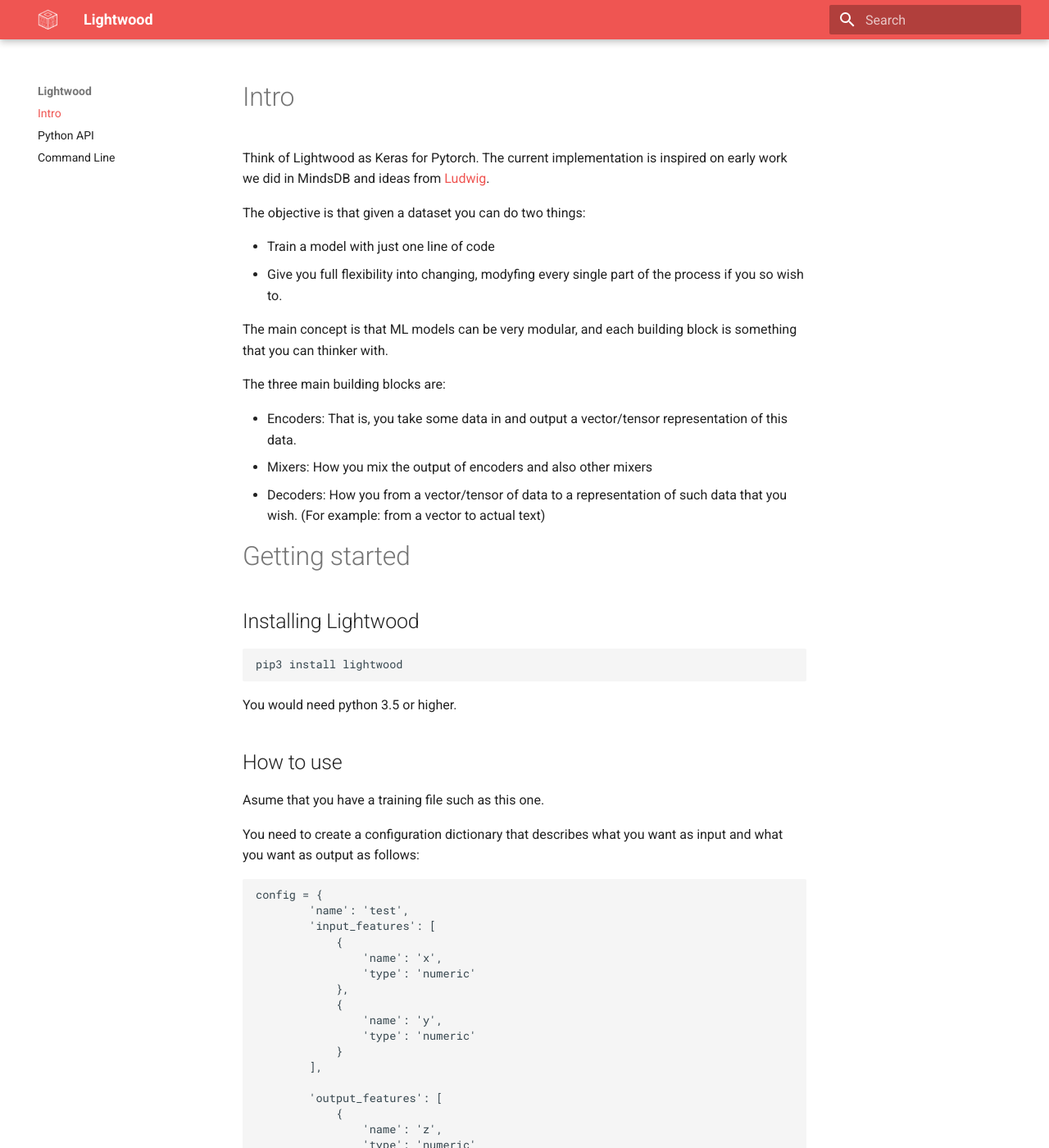
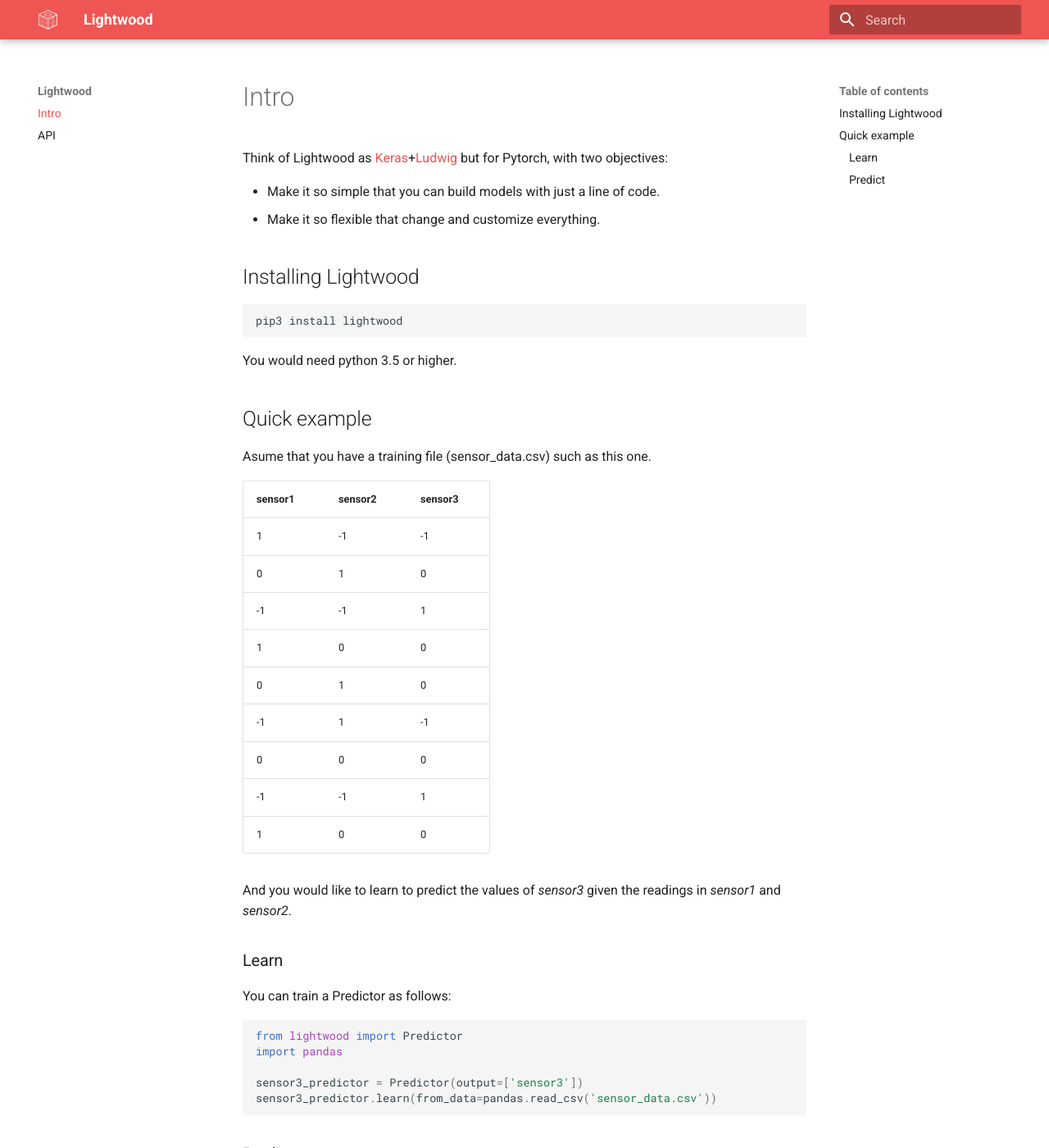
Before and after one commit to mindsdb/lightwood, an MkDocs documentation site: the page built from docs/docs/index.md, in a window 1280 px wide and 1400 px high. Shown: the whole window at 82% size. Built offline with MkDocs 1.6.1 and Material for MkDocs 9.7.7, drawn with Linux system fonts in a browser that asks for light colours; some of the changed text lies outside the part shown.

Commit message:
updates to docs

````diff
--- a/docs/docs/API.md
+++ b/docs/docs/API.md
@@ -1 +1,109 @@
-#Python API
+#API
+
+## Predictor
+Lightwood has one main class; the **Predictor**, which is what you train from your data, and what you get predictions from.
+
+
+```python
+from lightwood import Predictor
+
+```
+
+### Building Blocks
+
+The main concept is that ML models can be very modular, and each building block is something that you can thinker with. There are 3 main building blocks (*features, encoders, mixers*).
+
+![building_blocks](https://1fykyq3mdn5r21tpna3wkdyi-wpengine.netdna-ssl.com/wp-content/uploads/2019/02/image3-1068x927.png)
+
+
+* **Features**:
+    * **input_features**: These are the columns in your dataset that you want to take as input for your predictor.
+    * **output_features**: These are the columns in your dataset that you want to learn how to predict.
+* **Encoders**: These are tools to turn the data in your input or output features into vector/tensor representations and vice-versa.
+* **Mixers**: How you mix the output of encoded features and also other mixers
+
+
+## Constructor
+
+```python
+
+my_predictor = Predictor( output=[] | config={...} | load_from_path=<file_path>)
+
+```
+It can take on of the following three arguments:
+
+* **load_from_path**: If you have a saved predictor that you want to load, just give the path to the file
+* **output**: A list with the column names you want to predict. (*Note: If you pass this argument, lightwood will simply try to guess the best config possible*)
+* **config**: A dictionary, containing the configuration on how to glue all the building blocks.
+
+### Predictror's **config**
+
+The config argument allows you to pass a dictionary that defines and gives you absolute control over how to build your predictive model.
+A config example goes as follows:
+```python
+from lightwood import COLUMN_DATA_TYPES, BUILTIN_MIXERS
+
+config = {
+
+        'input_features': [
+            {
+                'name': 'sensor1',
+                'type': COLUMN_DATA_TYPES.NUMERIC
+            },
+            {
+                'name': 'sensor2',
+                'type': COLUMN_DATA_TYPES.NUMERIC
+            }
+        ],
+
+        'output_features': [
+            {
+                'name': 'action_to_take',
+                'type': COLUMN_DATA_TYPES.CATEGORICAL
+            }
+        ],
+
+        'default_mixer': {
+            'class': BUILTIN_MIXERS.NnMixer
+        }
+
+    }
+```
+
+
+
+
+
+
+#### Features
+
+Both **input_features** and **output_features** configs are simple dicts that have the following schema
+
+```python
+{
+    'name': str,
+    Optional('type'): any of COLUMN_DATA_TYPES,
+    Optional('encoder_class'): object,
+    Optional('encoder_attrs'): dict
+}
+```
+
+* **name**: is the name of the column as it is in the input data frame
+* **type**: is the type od data contained. Where out of the box, supported COLUMN_DATA_TYPES are:
+
+```python
+    NUMERIC = 'numeric'
+    CATEGORICAL = 'categorical'
+    DATETIME = 'datetime'
+    IMAGE = 'image'
+    TEXT = 'text'
+    TIME_SERIES = 'time_series'
+```
+
+If you specify the type, it will use the default encoder for that type or else you can specify the encoder you want to use.
+
+* **encoder_class**: This is if you want to replace the default encoder with a different one, so you put the encoder class there
+* **encoder_attrs**: These are the attributes that you want to setup on the encoder once the class its initialized
+
+
+#### Mixers
--- a/docs/docs/index.md
+++ b/docs/docs/index.md
@@ -1,105 +1,60 @@
 # Intro
 
-Think of Lightwood as Keras for Pytorch. The current implementation is inspired on early work we did in MindsDB and ideas from [Ludwig](https://github.com/uber/ludwig).
+Think of Lightwood as [Keras](https://keras.io/)+[Ludwig](https://github.com/uber/ludwig) but for Pytorch, with two objectives:
 
-The objective is that given a dataset you can do two things:
-
-- Train a model with just one line of code
-- Give you full flexibility into changing, modyfing every single part of the process if you so wish to.
-
-The main concept is that ML models can be very modular, and each building block is something that you can thinker with.
-
-The three main building blocks are:
-
-- Encoders: That is, you take some data in and output a vector/tensor representation of this data.
-- Mixers: How you mix the output of encoders and also other mixers
-- Decoders: How you from a vector/tensor of data to a representation of such data that you wish. (For example: from a vector to actual text)
+- Make it so simple that you can build models with just a line of code.
+- Make it so flexible that change and customize everything.
 
 
-# Getting started
 
 ## Installing Lightwood
 
-```python
+```bash
 pip3 install lightwood
 ```
 
 You would need python 3.5 or higher.
 
 
-## How to use
+## Quick example
 
-Asume that you have a training file such as this one.
+Asume that you have a training file (sensor_data.csv) such as this one.
 
-You need to create a configuration dictionary that describes what you want as input and what you want as output as follows:
+| sensor1  | sensor2 | sensor3 |
+|----|----|----|
+|  1 | -1 | -1 |
+| 0  | 1  | 0  |
+| -1 | -1 | 1  |
+| 1  | 0  | 0  |
+| 0  | 1  | 0  |
+| -1 | 1  | -1 |
+| 0  | 0  | 0  |
+| -1 | -1 | 1  |
+| 1  | 0  | 0  |
 
-```python
-config = {
-        'name': 'test',
-        'input_features': [
-            {
-                'name': 'x',
-                'type': 'numeric'
-            },
-            {
-                'name': 'y',
-                'type': 'numeric'
-            }
-        ],
+And you would like to learn to predict the values of *sensor3* given the readings in *sensor1* and *sensor2*.
 
-        'output_features': [
-            {
-                'name': 'z',
-                'type': 'numeric'
-            }
-        ]
+### Learn
 
-    }
-```
-
-Then you can ask Ludwig to learn how to predict the output_features:
+You can train a Predictor as follows:
 
 ```python
 from lightwood import Predictor
-import pandas as pd
+import pandas
 
-predictor = Predictor(definition=config)
-predictor.learn(from_data=pd.read_csv(file))
-print(predictor.train_accuracy)
-print(predictor.predict(when_data=pandas.DataFrame({'x': [1], 'y': [-1]})))
+sensor3_predictor = Predictor(output=['sensor3'])
+sensor3_predictor.learn(from_data=pandas.read_csv('sensor_data.csv'))
 
 ```
 
-## Config
+### Predict
 
-Configs are made out of three blocks:
-
-### input_features
-
-Its a simple dict that has the following schema
+You can now given new readings from *sensor1* and *sensor2* predict what *sensor3* will be.
 
 ```python
-{
-    'name': str,
-    Optional('type'): any of COLUMN_DATA_TYPES,
-    Optional('encoder_class'): object,
-    Optional('encoder_attrs'): dict
-}
+
+prediction = sensor3_predictor.predict(when={'sensor1':1, 'sensor2':-1})
+print(prediction)
 ```
 
-* name: is the name of the column as it is in the input data frame
-* type: is the type od data contained. Where out of the box, supported COLUMN_DATA_TYPES are:
-
-```python
-    NUMERIC = 'numeric'
-    CATEGORICAL = 'categorical'
-    DATETIME = 'datetime'
-    IMAGE = 'image'
-    TEXT = 'text'
-    TIME_SERIES = 'time_series'
-```
-
-If you specify the type, it will use the default encoder for that type.
-
-* encoder_class: This is if you want to replace the default encoder with a different one, so you put the encoder class there
-* encoder_attrs: These are the attributes that you want to setup on the encoder once the class its initialized
+Of course that example was just the tip of the iceberg, please read about the main concepts of lightwood, the API and then jump into examples.
--- a/docs/mkdocs.yml
+++ b/docs/mkdocs.yml
@@ -5,3 +5,5 @@
   palette:
     primary: 'red'
     accent: 'red'
+markdown_extensions:
+  - codehilite
````
Also changed, not shown: docs/docs/command_line.md (deleted, +0 -13 lines).
